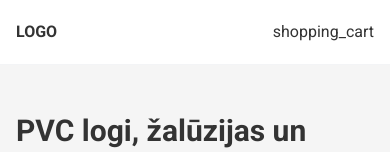
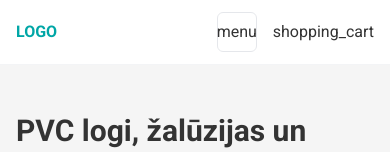
Before and after one commit to Du448/pvc-shop-caur-windsurg-, a Next.js app: page / in a window 390 px wide. Shown: the top 152 px of the page. Built offline with nearby package versions, Linux system fonts and the light colour scheme.

Commit message:
Initial commit: Next.js + Tailwind

```diff
--- a/components/Header.tsx
+++ b/components/Header.tsx
@@ -1,13 +1,16 @@
 "use client"
 import Link from 'next/link'
 import { useCart } from '@/lib/cart-context'
+import { useState } from 'react'
 
 export default function Header(){
   const { count } = useCart()
+  const [open, setOpen] = useState(false)
   return (
     <header className="sticky top-0 z-50 bg-white/90 backdrop-blur border-b border-gray-100">
       <div className="container flex items-center justify-between h-16">
-        <Link href="/" className="font-bold text-brand.teal">LOGO</Link>
+        <Link href="/" className="font-bold text-brand-teal">LOGO</Link>
+        {/* Desktop nav */}
         <nav className="hidden md:flex gap-6 text-sm">
           <Link href="/">Sākums</Link>
           <Link href="/logi">Logi</Link>
@@ -17,15 +20,40 @@ export default function Header(){
           <Link href="/par-mums">Par mums</Link>
           <Link href="/kontakti">Kontakti</Link>
         </nav>
+        {/* Right side actions */}
         <div className="flex items-center gap-4">
+          {/* Mobile hamburger */}
+          <button
+            className="md:hidden inline-flex items-center justify-center w-10 h-10 rounded-md border border-gray-200"
+            aria-label="Atvērt izvēlni"
+            aria-expanded={open}
+            onClick={()=>setOpen(v=>!v)}
+          >
+            <span className="material-icons">menu</span>
+          </button>
+
           <Link href="/grozs" className="relative">
             <span className="material-icons">shopping_cart</span>
             {count > 0 && (
-              <span className="absolute -top-2 -right-2 bg-brand.teal text-white text-xs rounded-full w-5 h-5 grid place-items-center">{count}</span>
+              <span className="absolute -top-2 -right-2 bg-brand-teal text-white text-xs rounded-full w-5 h-5 grid place-items-center">{count}</span>
             )}
           </Link>
         </div>
       </div>
+      {/* Mobile dropdown */}
+      {open && (
+        <div className="md:hidden border-t border-gray-100 bg-white">
+          <nav className="container py-3 grid gap-3 text-sm">
+            <Link href="/" onClick={()=>setOpen(false)}>Sākums</Link>
+            <Link href="/logi" onClick={()=>setOpen(false)}>Logi</Link>
+            <Link href="/zaluzijas" onClick={()=>setOpen(false)}>Žalūzijas</Link>
+            <Link href="/piederumi" onClick={()=>setOpen(false)}>Piederumi</Link>
+            <Link href="/projekti" onClick={()=>setOpen(false)}>Projekti</Link>
+            <Link href="/par-mums" onClick={()=>setOpen(false)}>Par mums</Link>
+            <Link href="/kontakti" onClick={()=>setOpen(false)}>Kontakti</Link>
+          </nav>
+        </div>
+      )}
     </header>
   )
 }
```
